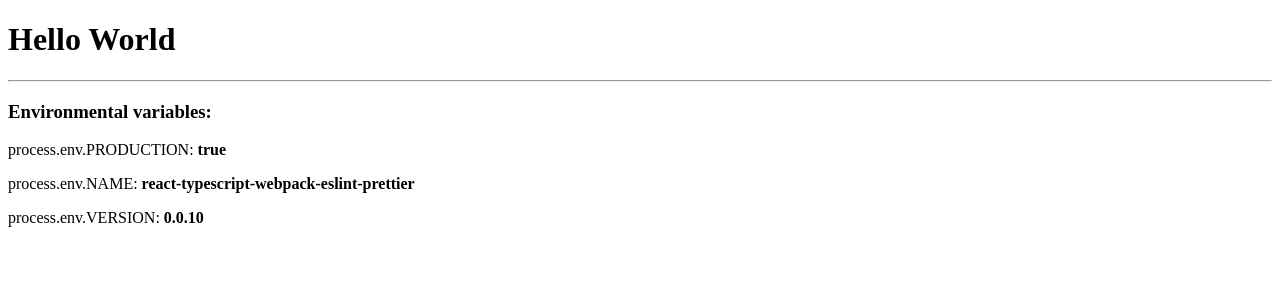
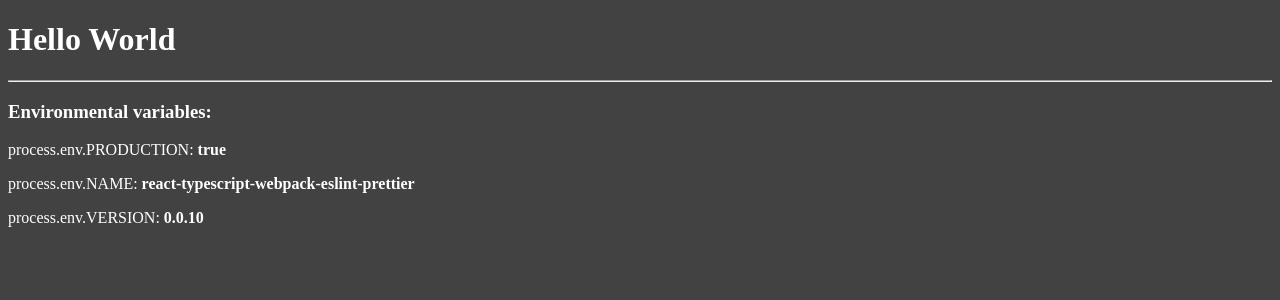
Before and after one commit to alexcloudstar-museum/react-ts-webpack, a React app: page / in a window 1280 px wide. Shown: the top 300 px of the page. Built offline with nearby package versions, Linux system fonts and the light colour scheme.

Commit message:
Add CSS support to webpack

```diff
--- a/package.json
+++ b/package.json
@@ -17,6 +17,7 @@
 		"@types/webpack-dev-server": "^4.1.0",
 		"@typescript-eslint/eslint-plugin": "^4.32.0",
 		"@typescript-eslint/parser": "^4.32.0",
+		"css-loader": "^6.5.1",
 		"dotenv": "^10.0.0",
 		"eslint": "^7.32.0",
 		"eslint-config-prettier": "^8.3.0",
@@ -27,6 +28,7 @@
 		"fork-ts-checker-webpack-plugin": "^6.3.3",
 		"html-webpack-plugin": "^5.3.2",
 		"prettier": "^2.4.1",
+		"style-loader": "^3.3.1",
 		"ts-loader": "^9.2.6",
 		"ts-node": "^10.2.1",
 		"tsconfig-paths-webpack-plugin": "^3.5.1",
--- /dev/null
+++ b/src/App.css
@@ -0,0 +1,4 @@
+body {
+	background-color: #424242;
+	color: #fff;
+}
--- a/src/App.tsx
+++ b/src/App.tsx
@@ -1,5 +1,6 @@
 import React from 'react';
 import HelloWorld from 'components/HelloWorld';
+import './App.css';
 
 const App = (): JSX.Element => <HelloWorld />;
 
--- a/webpack.config.ts
+++ b/webpack.config.ts
@@ -37,6 +37,10 @@
 			{
 				test: /\.(png|jpg|jpeg|gif|svg)$/i,
 				type: 'asset/resource'
+			},
+			{
+				test: /\.css$/i,
+				use: ['style-loader', 'css-loader']
 			}
 		]
 	},
```
Also changed, not shown: 1 other file (tests, documents, lock files or other folders).
